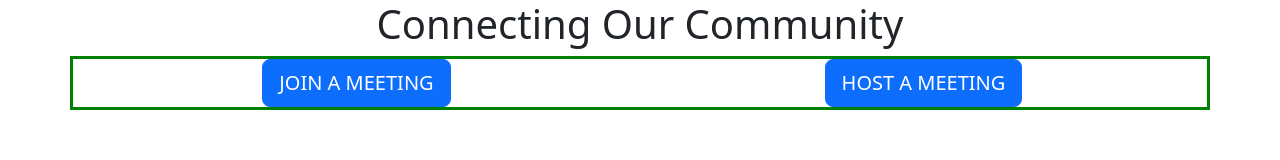
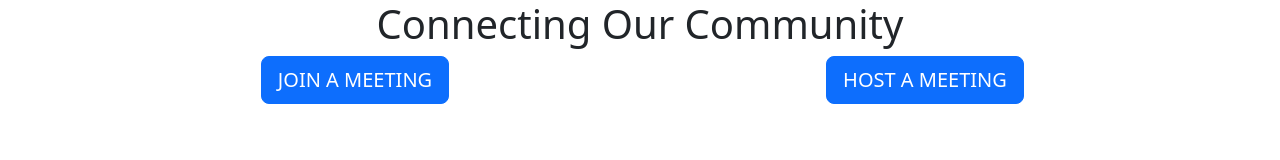
Before and after one commit to ckeilberg57/testing, a plain HTML site: page index.html in a window 1280 px wide. Drawn offline with nearby package versions, Linux system fonts and the light colour scheme.

Commit message:
Update index.html

```diff
--- a/index.html
+++ b/index.html
@@ -22,7 +22,9 @@
     }
     .container {
       text-align: center;
-      border: 3px solid green;
+      width: 400px;
+      margin-left: auto;
+      margin-right: auto;
     }
   </style>
   <link href="https://cdn.jsdelivr.net/npm/bootstrap@5.2.0/dist/css/bootstrap.min.css" rel="stylesheet"
```
